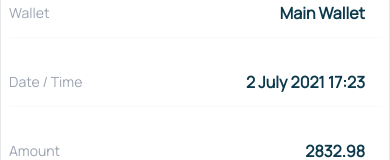
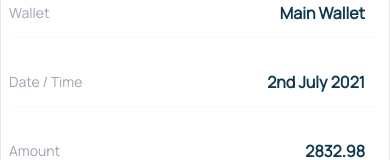
Before and after one commit to TraderApp-HQ/web-dashboard, a Next.js app: page /account/dashboard/transactions in a window 390 px wide. Shown: the part 355-515 px from the top of the page. Built offline with nearby package versions, Linux system fonts and the light colour scheme.

Commit message:
fix: loader for history page and date format for mobile view

```diff
--- a/src/components/common/DataTable/DataTableMobile.tsx
+++ b/src/components/common/DataTable/DataTableMobile.tsx
@@ -2,6 +2,12 @@ import type { FC } from "react";
 import React from "react";
 import type { ITableMobile } from "./config";
 import TableMenuDropdown from "./TableMenuDropdown";
+import { format, isValid } from "date-fns";
+
+function isDate(dateStr: string) {
+	const date = new Date(dateStr);
+	return date instanceof Date && isValid(date);
+}
 
 interface IDataTableMobile {
 	data: ITableMobile[];
@@ -34,7 +40,10 @@ const DataTableMobile: FC<IDataTableMobile> = ({ data, hasActions }) => {
 								{tb.displayItemTitle}
 							</div>
 							<div className="mr-4 text-base text-[#0C394B] font-semibold w-[60%] text-right">
-								{tb.displayItemValue}
+								{/* {tb.displayItemValue} */}
+								{isDate(tb.displayItemValue as string)
+									? format(tb.displayItemValue as string, "do MMMM yyyy")
+									: tb.displayItemValue}
 							</div>
 						</div>
 					))}
--- a/src/pages/account/signals/history/index.tsx
+++ b/src/pages/account/signals/history/index.tsx
@@ -16,13 +16,15 @@ import { NestedSignalsLayout } from "../";
 import TableLoader from "~/components/Loaders/TableLoader";
 import MobileTableLoader from "~/components/Loaders/MobileTableLoader";
 import { useFetchInActiveSignals } from "~/apis/handlers/assets/hooks";
+import SignalsData from "~/lib/types";
 
 function SignalsHistory() {
-	// const signalHistory: SignalHistoryItem[] = data.signalHistory;
+	const signalResult = data;
+	const { signalHistory } = signalResult
 	const {
 		isLoading,
 		isSuccess,
-		signalHistory,
+		// signalHistory,
 		signalsTableHead,
 		signalsTableBody,
 		signalsMobileTableBody,
```
